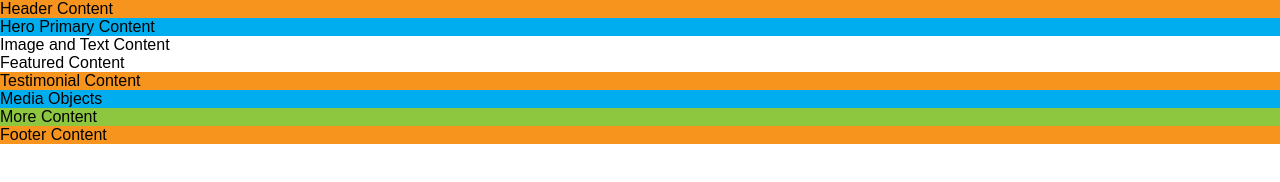
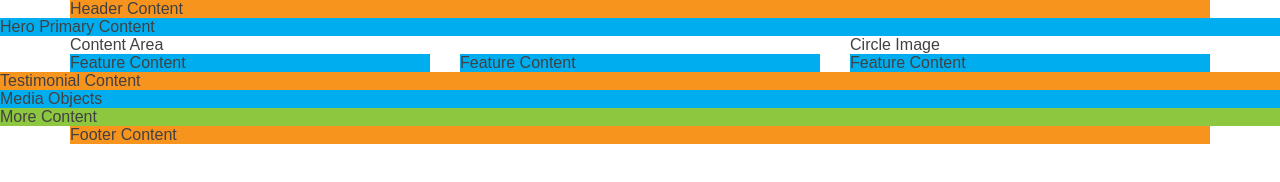
Before and after one commit to ddmng/css-course, a plain HTML site: page index.html in a window 1280 px wide. Drawn offline with Linux system fonts and the light colour scheme.

Commit message:
basic style

```diff
--- a/index.html
+++ b/index.html
@@ -9,17 +9,55 @@
 </head>
 
 <body>
-
-    <header class="background-primary">Header Content</header>
+    <div class="container">
+        <header class="background-primary">Header Content</header>
+    </div>
     <main>
         <section class="background-secondary">Hero Primary Content</section>
-        <section>Image and Text Content</section>
-        <section>Featured Content</section>
+
+
+        <section>
+            <div class="container">
+                <div class="row">
+                    <div class="col-1-3 pull-right-sm">
+                        Circle Image
+                    </div>
+                    <div class="col-2-3">
+                        Content Area
+                    </div>
+                </div>
+            </div>
+        </section>
+
+        <section>
+            <div class="container">
+                <div class="row">
+                    <div class="col-1-3 remove-gutter-xs">
+                        <div class="background-secondary ">
+                            Feature Content
+                        </div>
+                    </div>
+                    <div class="col-1-3 remove-gutter-xs">
+                        <div class="background-secondary ">
+                            Feature Content
+                        </div>
+                    </div>
+                    <div class="col-1-3 remove-gutter-xs">
+                        <div class="background-secondary ">
+                            Feature Content
+                        </div>
+                    </div>
+                </div>
+            </div>
+        </section>
+
         <section class="background-primary">Testimonial Content</section>
         <section class="background-secondary">Media Objects</section>
         <section class="background-tertiary">More Content</section>
     </main>
-    <footer class="background-primary">Footer Content</footer>
+    <div class="container">
+        <footer class="background-primary">Footer Content</footer>
+    </div>
 </body>
 
 </html>
--- a/stylesheet.css
+++ b/stylesheet.css
@@ -5,16 +5,17 @@ Reset Styles
 ***************************/
 
 @import 'normalize.css';
+/* Change all elements to use border-box */
 
-/* Change all elements to use border-box */
 html {
-    box-sizing: border-box;
-}
-*, *:before, *:after {
-    box-sizing: inherit;
+  box-sizing: border-box;
 }
 
-
+*,
+*:before,
+*:after {
+  box-sizing: inherit;
+}
 
 /***************************
 ****************************
@@ -22,6 +23,26 @@ Base Styles
 ****************************
 ***************************/
 
+body {
+  color: #414042;
+  font-family: Arial, Helvetica, sans-serif;
+  font-weight: normal;
+}
+
+h1,
+h2,
+h3 {
+  font-weight: bold;
+}
+
+a {
+  color: #8dc63f;
+  font-weight: bold;
+}
+
+a:hover {
+  text-decoration: underline;
+}
 
 /***************************
 ****************************
@@ -29,6 +50,54 @@ Layout Styles
 ****************************
 ***************************/
 
+.container {
+  padding-right: 15px;
+  padding-left: 15px;
+  margin-right: auto;
+  margin-left: auto;
+  max-width: 1170px;
+}
+
+.row {
+  margin-right: -15px;
+  margin-left: -15px;
+}
+
+.row:after {
+  content: "";
+  display: table;
+  clear: both;
+}
+
+[class*='col-'] {
+  width: 100%;
+  padding-left: 15px;
+  padding-right: 15px;
+}
+
+@media (min-width: 48em) {
+  [class*='col-'] {
+    float: left;
+  }
+  .col-1-3 {
+    width: 33.3333%;
+  }
+  .col-2-3 {
+    width: 66.6666%;
+  }
+  @media (min-width: 48em) {
+    .pull-right-sm {
+      float: right;
+    }
+  }
+}
+
+@media only screen and (max-width: 47.9375em) {
+  .remove-gutter-xs {
+    padding-left: 0px;
+    padding-right: 0px;
+  }
+}
 
 /***************************
 ****************************
@@ -36,25 +105,26 @@ Module Styles
 ****************************
 ***************************/
 
-
 /***************************
 ****************************
 Theme Styles
 ****************************
 ***************************/
 
+.background-primary {
+  background: #F7941E;
+  /*Orange*/
+}
 
-.background-primary {
-    background: #F7941E; /*Orange*/
-  }
-  .background-secondary {
-    background: #00AEEF; /*Blue*/
-  }
-  .background-tertiary {
-    background: #8DC63F; /*Green*/
-  }
+.background-secondary {
+  background: #00AEEF;
+  /*Blue*/
+}
 
-
+.background-tertiary {
+  background: #8DC63F;
+  /*Green*/
+}
 
 /*Color List:
 - light blue = 00AEEF;
```
Also changed, not shown: files/AdvCSS_Mod1_wireframe-columns.png (added), 2 other files.
